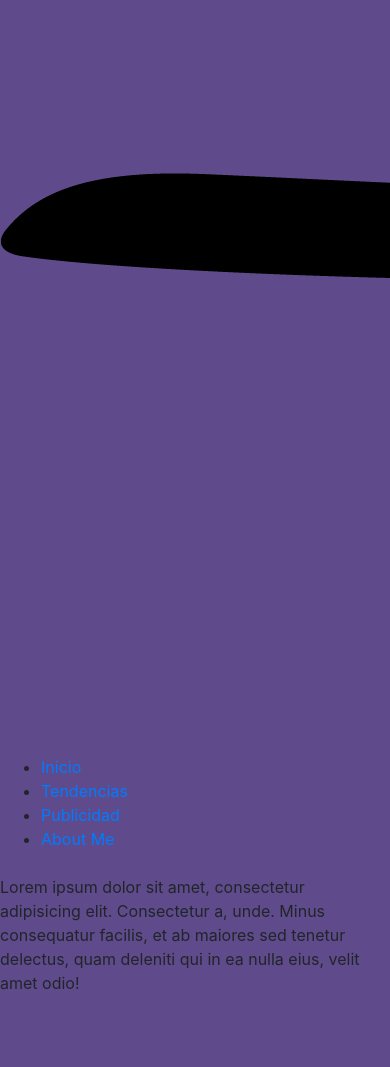
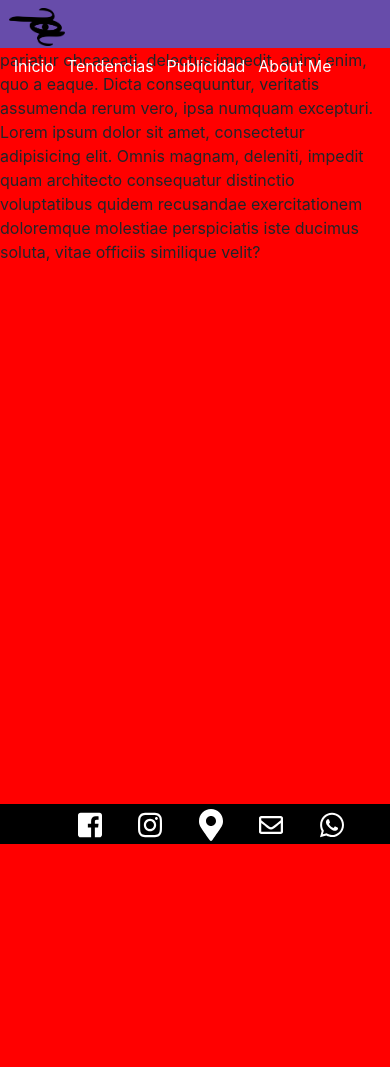
Before and after one commit to gorylactics/proyecto_final_desafio, a PHP site: page /inicio.html in a window 390 px wide; the page is wider, and only the part inside the window is pictured. After the commit the page ends 844 px from the top of that part, so only its background shows below. Run offline with PHP 8.4, Linux system fonts and the light colour scheme.

Commit message:
creacion footer para todos los dispositivos

```diff
--- a/assets/css/style__inicio.css
+++ b/assets/css/style__inicio.css
@@ -8,64 +8,284 @@
 @media only screen and (min-width: 1024px) {
 
 /*NAVBAR*/
+
+body{
+	background-color: #5F4B8B;
+}
 .navbar{
 	position: fixed;
 	background-color: #674caa;
 	width: 102%;
 	max-height: 3rem;
-		position: fixed;
+
 
 }
 
 .navbar__logo--tamaño{
+
 	width: 3.5rem;
 	margin-left: 0.5rem;
+
 }
 
 .navbar__elementos--opcion{
 
-		color: 	white;
 	list-style: none;
 	float: left;
 	margin: 1rem 0.7rem 0 0.7rem;
+
+
+}
+
+.navbar__elementos--color-link{
+
+	color: white;
 
 }
 
 /*/NAVBAR*/
 
+
 /*CONTENIDO*/
+
 .texto{
 	margin-top: 3rem;
+
 }
+
 /*/CONTENIDO*/
 
+
 /*FOOTER*/
+
 .footer{
 	background-color: black;
-  position: absolute;
+	position: fixed;
 	bottom: 0;
 	width: 102%;
-  height: 3rem;
+	/*height: 4.5rem; si se usa el termino contacto */
+	height: 2.5rem;
+
+}
+
+.footer__contacto--font{
+
+
+	margin-bottom: 0.2rem;
+	text-align:center;
+	font-size: 1.3rem;
+
+}
+
+.footer__rrss{
+	display: block;
+	text-align:center;
+
+}
+
+
+.footer__rrss--tamano{
+	margin-top: 0.3rem;
+	margin-bottom: 0.3rem;
+	margin-right: 2rem;
+	width: 1.5rem;
 
 
 }
 
+}
+/*/FOTTER y FIN MEDIA-PANTALLA-PC*/
+
+
+
+
+@media only screen and (min-width: 768px) and (max-width: 1023px) {
+
+body{
+	background-color: blue;
+}
+.navbar{
+
+	position: fixed;
+	background-color: #674caa;
+	width: 102%;
+	max-height: 3rem;
+
+
+}
+
+.navbar__logo--tamaño{
+
+	width: 3.5rem;
+	margin-left: 0.5rem;
+
+}
+
+.navbar__elementos--opcion{
+
+	list-style: none;
+	float: left;
+	margin: 1rem 0.7rem 0 0.7rem;
+
+
+}
+
+.navbar__elementos--color-link{
+
+	color: white;
+
+}
+
+/*/NAVBAR*/
+
+
+/*CONTENIDO*/
+
+.texto{
+	margin-top: 3rem;
+
+}
+
+/*/CONTENIDO*/
+
+
+/*FOOTER*/
+
+.footer{
+	background-color: black;
+	position: fixed;
+	bottom: 0;
+	width: 102%;
+	/*height: 4.5rem; si se usa el termino contacto */
+	height: 2.5rem;
+
+}
+
+.footer__contacto--font{
+
+
+	margin-bottom: 0.2rem;
+	text-align:center;
+	font-size: 1.3rem;
+
+}
+
+.footer__rrss{
+	display: block;
+	text-align:center;
+
+}
+
+
 .footer__rrss--tamano{
+	margin-top: 0.3rem;
+	margin-bottom: 0.3rem;
 	margin-right: 2rem;
 	width: 1.5rem;
-		margin-top: 0.8rem;
-		float: right ;
+
+
+}
 
 }
 /*/FOTTER*/
 
+
+
+@media only screen and (min-width: 320px) and (max-width: 767px) {
+
+
+/*NAVBAR*/
+body{
+	background-color: red;
+}
+.navbar{
+	position: fixed;
+	background-color: #674caa;
+	width: 104%;
+	max-height: 3rem;
+
+
+}
+
+.navbar__logo--tamaño{
+
+	width: 3.5rem;
+	margin-left: 0.5rem;
+
+}
+.navbar__elementos{
+	margin:0;
+	padding: 0;
+}
+
+.navbar__elementos--opcion{
+
+	list-style: none;
+	float: left;
+	margin-top: 0.5rem;
+	margin-left: 0.8rem;
+	margin-bottom: 0.5rem;
+
+
+
+}
+
+.navbar__elementos--color-link{
+
+	color: white;
+
+}
+
+/*/NAVBAR*/
+
+
+/*CONTENIDO*/
+
+.texto{
+	margin-top: 3rem;
+
+}
+
+/*/CONTENIDO*/
+
+
+/*FOOTER*/
+
+.footer{
+	background-color: black;
+	position: fixed;
+	bottom: 0;
+	width: 104%;
+	/*height: 4.5rem; si se usa el termino contacto */
+	height: 2.5rem;
+
+}
+
+.footer__contacto--font{
+
+
+	margin-bottom: 0.2rem;
+	text-align:center;
+	font-size: 1.3rem;
+
+}
+
+.footer__rrss{
+	display: block;
+	text-align:right;
+
 }
 
 
-	@media only screen and (min-width: 768px) and (max-width: 1023px) {
+.footer__rrss--tamano{
+	margin-top: 0.3rem;
+	margin-bottom: 0.3rem;
+	margin-right: 2rem;
+	width: 1.5rem;
+
 
 }
 
-	@media only screen and (min-width: 320px) and (max-width: 767px) {
+}
 
-	}
+/*/FOTTER*/
--- a/inicio.html
+++ b/inicio.html
@@ -19,27 +19,48 @@
 					<img class="navbar__logo--tamaño" src="./assets/img/inicio/logo2.png" alt="">
 				</div>
 					<ul class="navbar__elementos">
-						<li class="navbar__elementos--opcion"><a href="">Inicio</a></li>
-						<li class="navbar__elementos--opcion"><a href="">Tendencias</a></li>
-						<li class="navbar__elementos--opcion"><a href="">Publicidad</a></li>
-						<li class="navbar__elementos--opcion"><a href="">About Me</a></li>
+						<li class="navbar__elementos--opcion">
+							<a href="" class="navbar__elementos--color-link">Inicio
+							</a>
+						</li>
+						<li class="navbar__elementos--opcion">
+							<a href="" class="navbar__elementos--color-link">Tendencias
+							</a>
+						</li>
+						<li class="navbar__elementos--opcion">
+							<a href="" class="navbar__elementos--color-link">Publicidad
+							</a>
+						</li>
+						<li class="navbar__elementos--opcion">
+							<a href="" class="navbar__elementos--color-link">About Me
+							</a>
+						</li>
 					</ul>
 				</div>
 			</div>
 		</div>
 <!-- /navbar -->
-Lorem ipsum dolor sit amet, consectetur adipisicing elit. Consectetur a, unde. Minus consequatur facilis, et ab maiores sed tenetur delectus, quam deleniti qui in ea nulla eius, velit amet odio!
+Lorem ipsum dolor sit amet, consectetur adipisicing elit. Eligendi magni deserunt minima, pariatur obcaecati, delectus impedit, animi enim, quo a eaque. Dicta consequuntur, veritatis assumenda rerum vero, ipsa numquam excepturi. Lorem ipsum dolor sit amet, consectetur adipisicing elit. Omnis magnam, deleniti, impedit quam architecto consequatur distinctio voluptatibus quidem recusandae exercitationem doloremque molestiae perspiciatis iste ducimus soluta, vitae officiis similique velit?
 <!-- footer -->
 	<div class="container__fluid">
 		<div class="row">
 			<div class="footer">
-				<a href="https://api.whatsapp.com/send?phone=56972724785"><img class="footer__rrss--tamano" src="assets/img/rrss/whatsapp-brands.svg" alt="whatsapp"></a>
+				<!-- <div class="footer__contacto col-lg-12">
+					<h4 class="footer__contacto--font">CONTACTO
+					</h4>
+				</div> -->
+			<div class="footer__rrss col-lg-12">
+				<img  class="footer__rrss--tamano" src="assets/img/rrss/facebook-square-brands.svg" alt="facebook">
 				<img class="footer__rrss--tamano" src="assets/img/rrss/instagram-brands.svg" alt="instagram">
-				<img  class="footer__rrss--tamano" src="assets/img/rrss/facebook-square-brands.svg" alt="facebook">
-
+				<img  class="footer__rrss--tamano" src="assets/img/rrss/map-marker-alt-solid.svg" alt="facebook">
+				<img  class="footer__rrss--tamano" src="assets/img/rrss/envelope-regular.svg" alt="email">
+				<a href="https://api.whatsapp.com/send?phone=56994708649">
+					<img class="footer__rrss--tamano" src="assets/img/rrss/whatsapp-brands.svg" alt="whatsapp">
+				</a>
 			</div>
 		</div>
 	</div>
+</div>
 <!-- /footer -->
 
 
```
Also changed, not shown: assets/css/aboutme.html (added, +21 -0 lines), assets/img/rrss/envelope-regular.svg (added), assets/img/rrss/map-marker-alt-solid.svg (added). Lines whose indentation alone changed are shown as unchanged.
